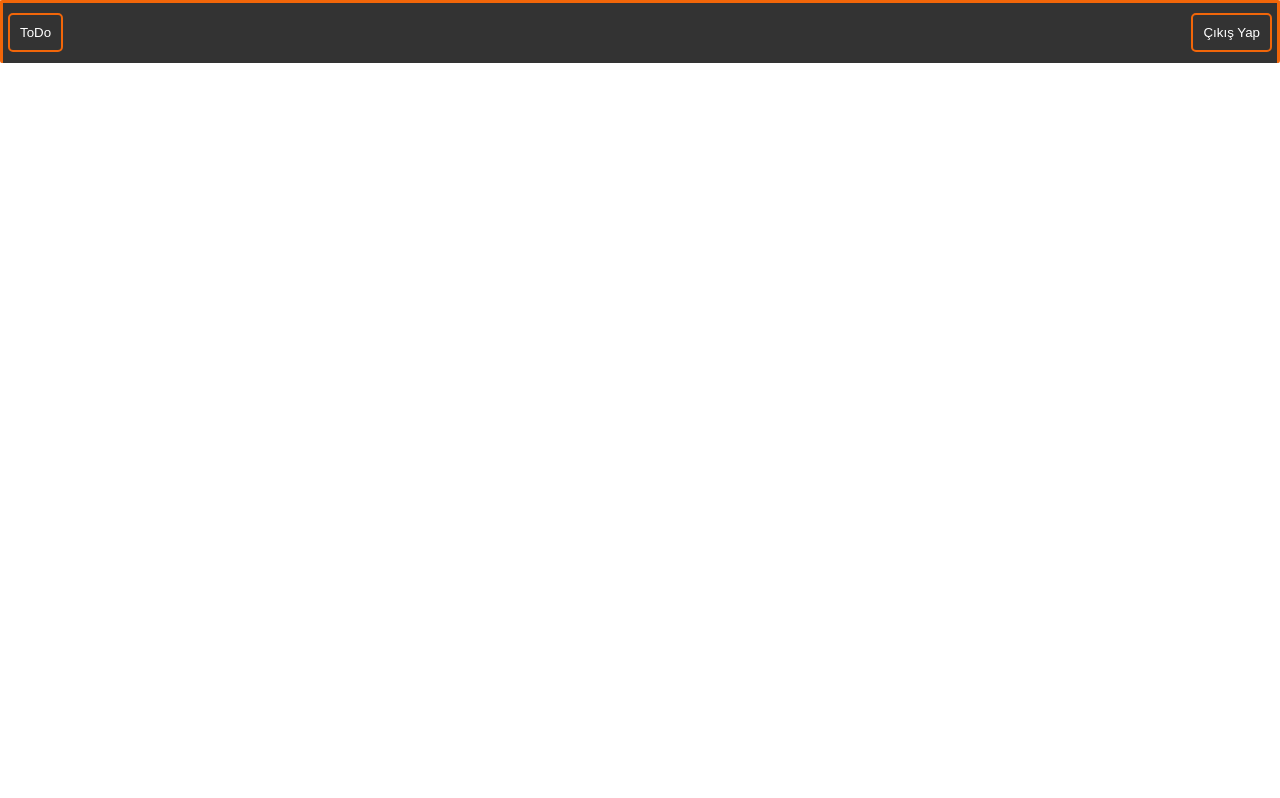
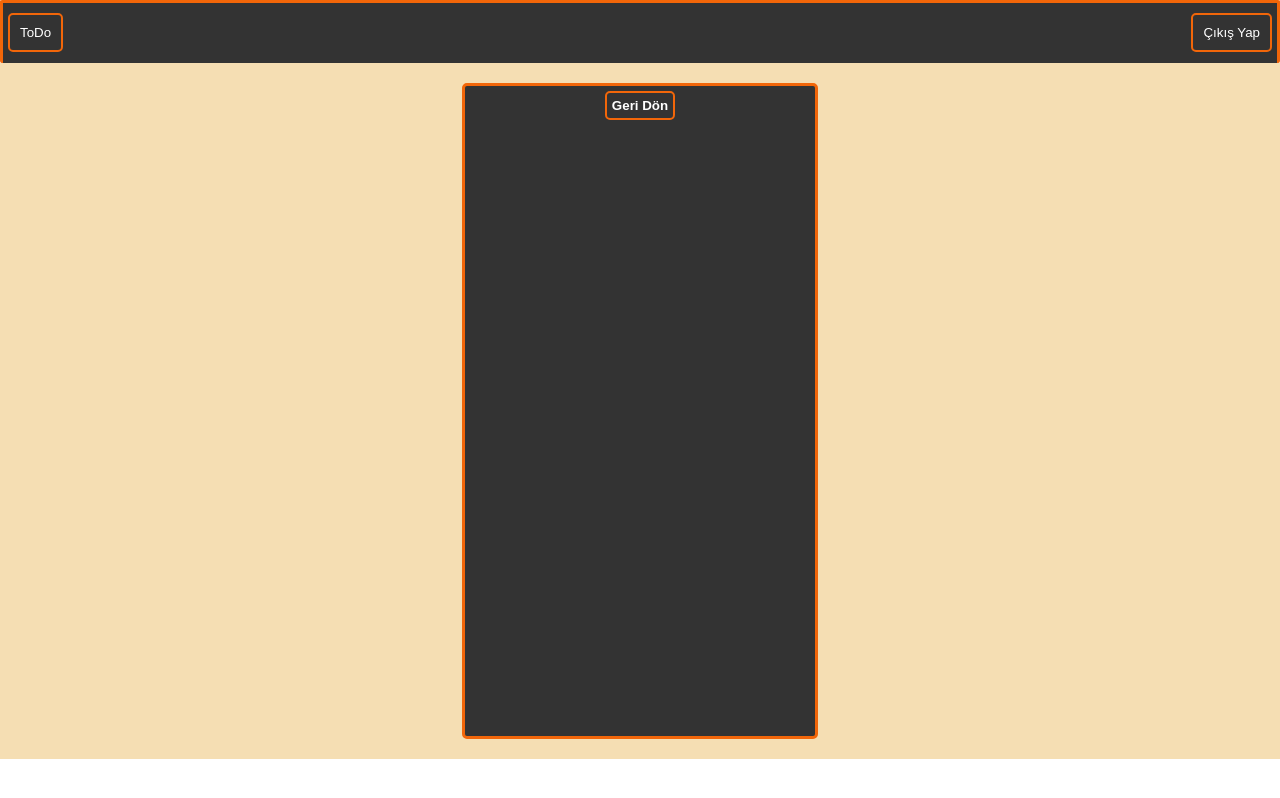
Before and after one commit to mertcancet/todo-redux, a React (Create React App) app: page /todo/1 in a window 1280 px wide. Built offline with nearby package versions, Linux system fonts and the light colour scheme.

Commit message:
boardcolum bug fixed

```diff
--- a/src/componenets/BoardColumn/boardColumn.js
+++ b/src/componenets/BoardColumn/boardColumn.js
@@ -28,16 +28,17 @@ class BoardColumn extends React.Component {
   }
   cardHandleSubmit(e, index) {
     let value = this.props.columnList.getIn([index, "text"]);
-    console.log(value);
+
     e.preventDefault();
     this.setState({
       cardColumn: value,
     });
+    console.log(this.state.cardColumn);
     this.setState({ isAddCardHidden: !this.state.isAddCardHidden });
     this.props.addCard({
       id: Math.random(),
       cardText: this.state.cardText,
-      cardColumn: this.state.cardColumn,
+      cardColumn: value,
     });
   }
   handleCardText(value) {
@@ -57,7 +58,9 @@ class BoardColumn extends React.Component {
               <button
                 className="boardColumn__body--detailPage"
                 key={each.get("id", Math.random())}
-                onClick={() => this.props.history.push(`/todo/${each.get("id","0")}`)}
+                onClick={() =>
+                  this.props.history.push(`/todo/${each.get("id", "0")}`)
+                }
               >
                 Kolon detay gör
               </button>
--- a/src/componenets/BoardColumn/boardColumnCard/boardColumnCard.css
+++ b/src/componenets/BoardColumn/boardColumnCard/boardColumnCard.css
@@ -15,3 +15,15 @@
 .boardColumnCard__card--header {
   color: white;
 }
+
+.boardColumnCard__card--backpage {
+  border: 2px solid #f26609;
+  border-radius: 5px;
+  background-color: #333;
+  color: white;
+  margin: 5px;
+  padding: 5px;
+}
+.boardColumnCard__card--backpage:hover {
+  background-color: #f26609;
+}
--- a/src/componenets/BoardColumn/boardColumnCard/boardColumnCard.js
+++ b/src/componenets/BoardColumn/boardColumnCard/boardColumnCard.js
@@ -1,6 +1,7 @@
 import React from "react";
 import Card from "../Cards/cards";
 import { connect } from "react-redux";
+import { withRouter } from "react-router-dom";
 import I from "immutable";
 import "./boardColumnCard.css";
 class BoardColumnCard extends React.Component {
@@ -12,15 +13,16 @@ class BoardColumnCard extends React.Component {
     console.log(params.index);
     return (
       <div className="boardColumnCard">
+        <div className="boardColumnCard__card">
           {this.props.columnList.map((each) => {
             if (each.get("id") === parseFloat(params.index))
               return (
-              <div className="boardColumnCard__card">
+                <div>
                   <h1 className="boardColumnCard__card--header">
                     {each.get("text", "-")}
                   </h1>
                   {this.props.cardList.map((card, index) => {
-                  if (card.get("cardColumn", "") == each.get("text", "-"))
+                    if (card.get("cardColumn", "") === each.get("text", "-"))
                       return (
                         <div
                           className="boardColumn__card"
@@ -39,6 +41,14 @@ class BoardColumnCard extends React.Component {
                 </div>
               );
           })}
+          <button
+            className="boardColumnCard__card--backpage"
+            onClick={() => this.props.history.push("/todo")}
+          >
+            {" "}
+            <b>Geri Dön</b>
+          </button>
+        </div>
       </div>
     );
   }
@@ -49,4 +59,4 @@ function mapStateToProps(store) {
     cardList: store.get("cardList", I.List()),
   };
 }
-export default connect(mapStateToProps)(BoardColumnCard);
+export default withRouter(connect(mapStateToProps)(BoardColumnCard));
```
Lines whose indentation alone changed are shown as unchanged.
